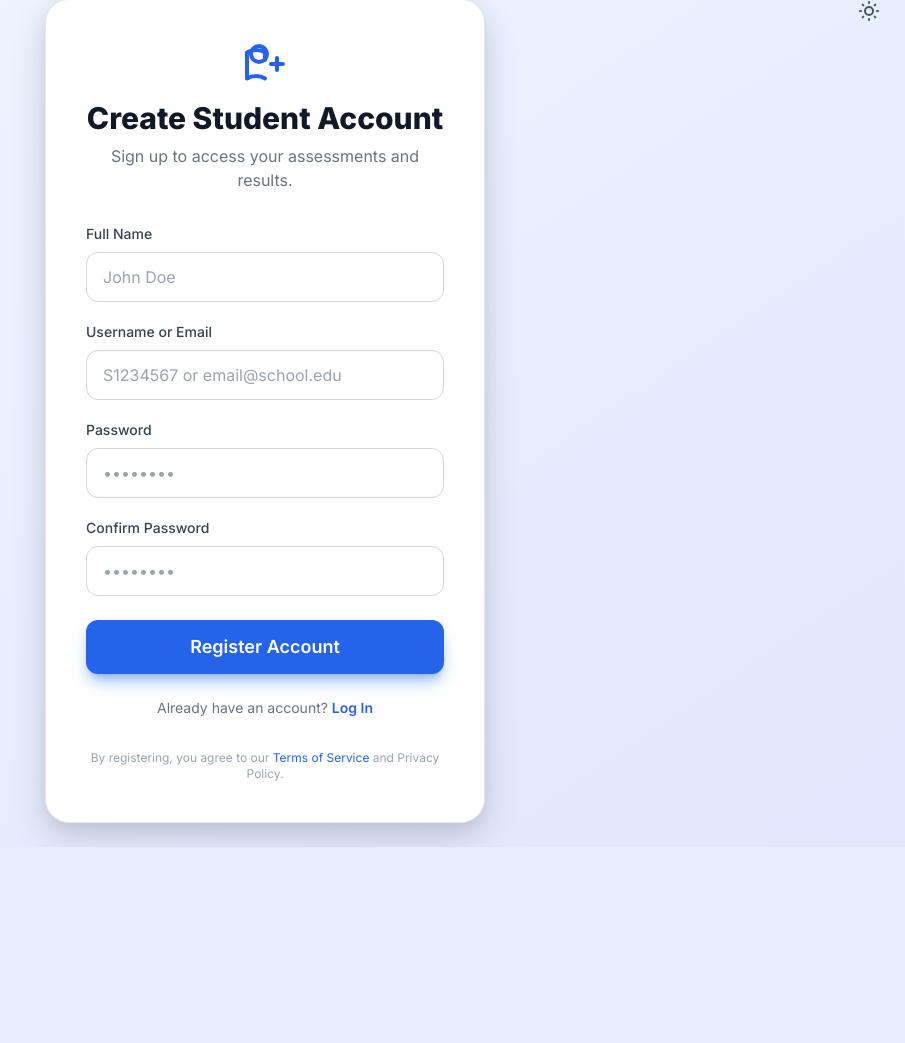
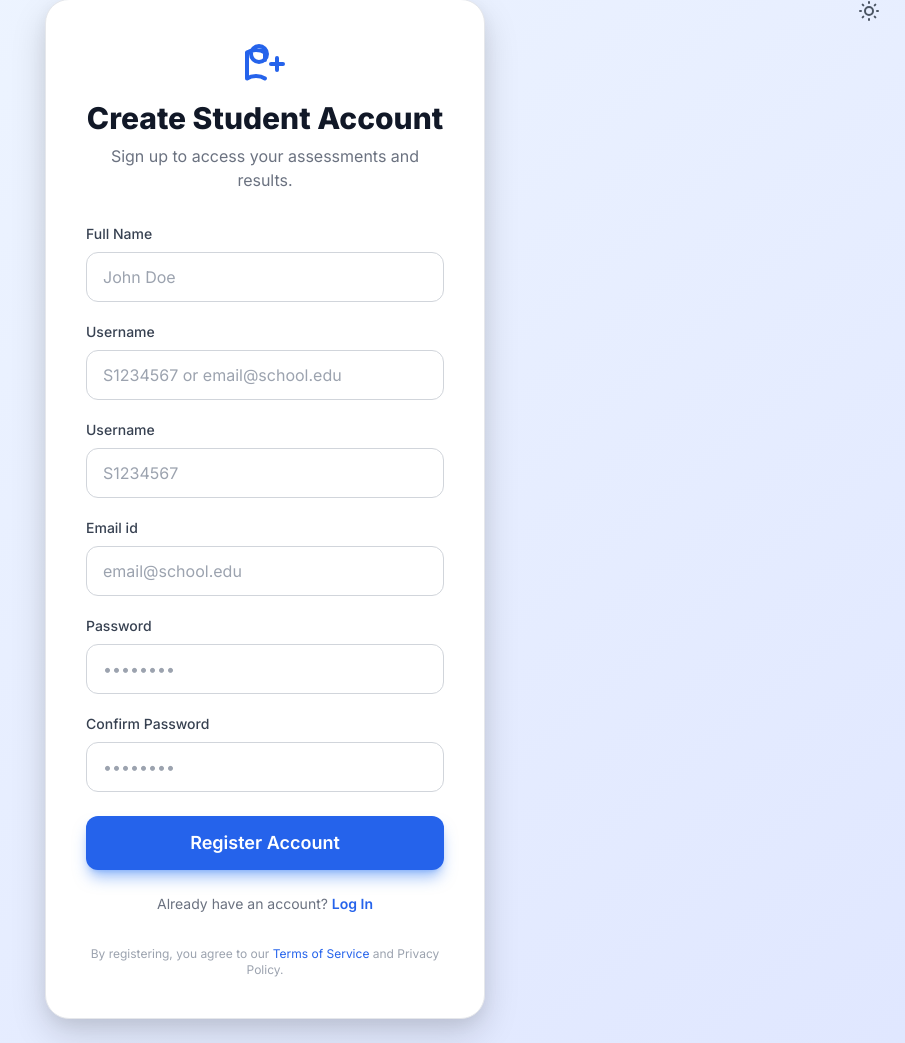
Before and after one commit to sujit-prog/Assessment_Portal, a Django app: page /register/ in a window 1280 px wide. Shown: the part 25-1068 px from the top of the page, without its empty margins (375-1280 px from the left). Before the commit the page ends 872 px from the top, so only its background shows below. Run offline with Django 5.2, Linux system fonts and the light colour scheme; some libraries are stand-ins or nearby versions.

Commit message:
new authentication aded

```diff
--- a/accounts/templates/accounts/register.html
+++ b/accounts/templates/accounts/register.html
@@ -119,10 +119,20 @@
                     class="w-full px-4 py-3 border border-gray-300 dark:border-gray-600 rounded-xl focus:outline-none focus:border-blue-600 focus:ring-1 focus:ring-blue-600/50 transition duration-150 dark:bg-gray-700">
             </div>
 
-            <!-- Username or Email -->
+            <!-- Username -->
             <div class="mb-5 text-left">
-                <label for="email" class="block text-sm font-medium text-gray-700 dark:text-gray-300 mb-2">Username or Email</label>
+                <label for="email" class="block text-sm font-medium text-gray-700 dark:text-gray-300 mb-2">Username</label>
                 <input type="text" id="email" name="email" required placeholder="S1234567 or email@school.edu"
+                    class="w-full px-4 py-3 border border-gray-300 dark:border-gray-600 rounded-xl focus:outline-none focus:border-blue-600 focus:ring-1 focus:ring-blue-600/50 transition duration-150 dark:bg-gray-700">
+            </div>
+             <div class="mb-5 text-left">
+                <label for="email" class="block text-sm font-medium text-gray-700 dark:text-gray-300 mb-2">Username</label>
+                <input type="text" id="uername" name="userrname" required placeholder="S1234567"
+                    class="w-full px-4 py-3 border border-gray-300 dark:border-gray-600 rounded-xl focus:outline-none focus:border-blue-600 focus:ring-1 focus:ring-blue-600/50 transition duration-150 dark:bg-gray-700"required>
+            </div>
+             <div class="mb-5 text-left">
+                <label for="email" class="block text-sm font-medium text-gray-700 dark:text-gray-300 mb-2">Email id</label>
+                <input type="text" id="email" name="email" required placeholder="email@school.edu"
                     class="w-full px-4 py-3 border border-gray-300 dark:border-gray-600 rounded-xl focus:outline-none focus:border-blue-600 focus:ring-1 focus:ring-blue-600/50 transition duration-150 dark:bg-gray-700">
             </div>
 
```
